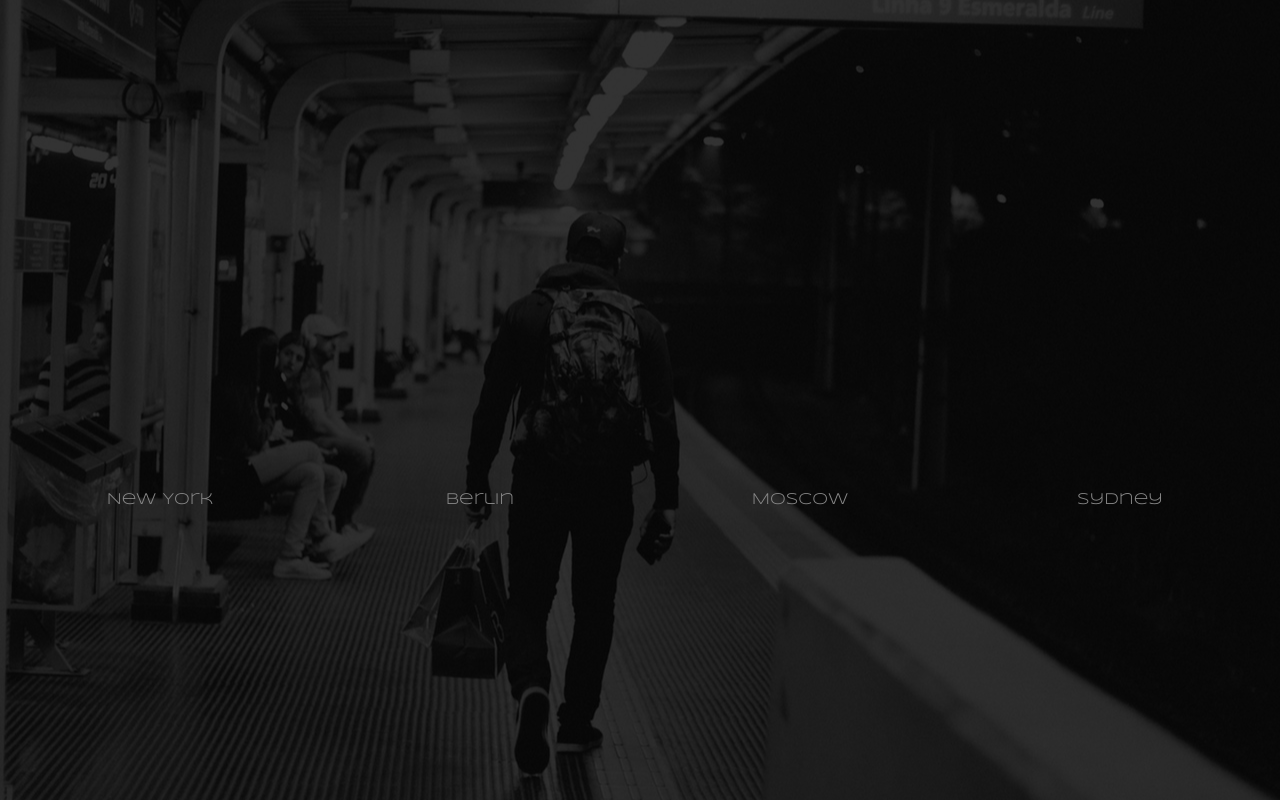
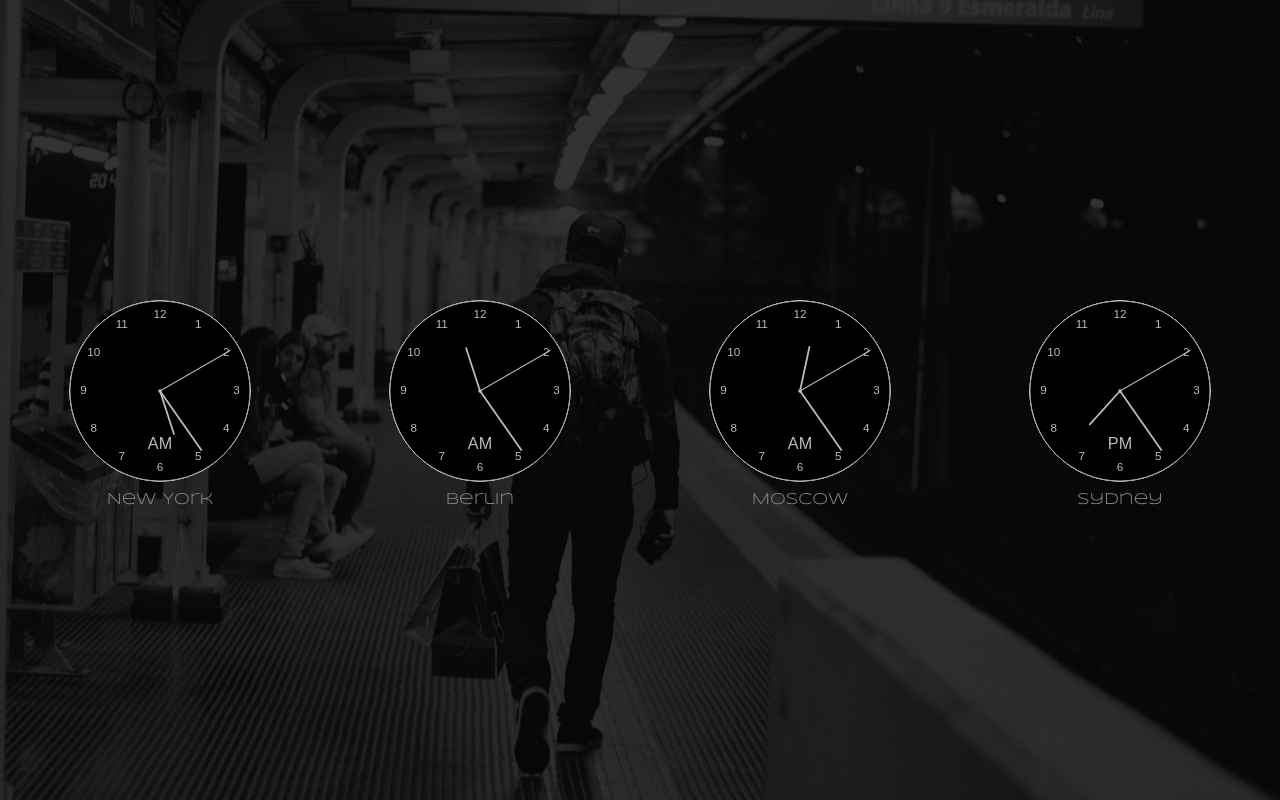
Before and after one commit to clickad/world-time-widget, a plain HTML site: page src/index.html in a window 1280 px wide. Drawn offline with nearby package versions, Linux system fonts and the light colour scheme.

Commit message:
code cleanup und organization

```diff
--- a/src/css/style.css
+++ b/src/css/style.css
@@ -20,6 +20,7 @@ a, a:visited, a:hover{
   -webkit-flex-direction: column;
   align-items: center;
   justify-content: center;
+  background: rgb(0,0,0);
   background: rgba(0,0,0,0.8);
 }
 
@@ -47,6 +48,6 @@ a, a:visited, a:hover{
 /*IE fix*/
 @media all and (-ms-high-contrast: none), (-ms-high-contrast: active) {
   .wrapper{
-    padding: 18% 0px;
+    padding: 18% 0;
   }
 }
--- a/src/index.html
+++ b/src/index.html
@@ -4,21 +4,17 @@
     <title>World Times</title>
     <meta name="viewport" content="width=device-width, initial-scale=1">
     <meta charset="UTF-8">
-
     <link href='https://fonts.googleapis.com/css?family=Syncopate' rel='stylesheet'>
-
     <link rel="stylesheet" href="css/normalize.css">
     <link rel="stylesheet" href="css/style.css">
-
-    <script src = "js/script.js"></script>
+    <script src = "js/app.js"></script>
 
   </head>
   <body>
     <div class = "container">
-
       <div class = "wrapper">
 
-	<div class = "canvas__wrapper">
+        <div class = "canvas__wrapper">
           <canvas id = "new-york" width="200" height="200"></canvas>
           <div class = "time-city">New York</div>
         </div>
@@ -39,7 +35,6 @@
         </div>
 
       </div>
-
     </div>
   </body>
 </html>
--- /dev/null
+++ b/src/js/app.js
@@ -0,0 +1,137 @@
+(function(){
+  'use stric';
+  window.onload =  function(){
+
+    //Crate canvas constructor
+    function getCanvas(city, timeOffset){
+      this.canvas = document.getElementById(city);
+      this.timeOffset = timeOffset;
+      this.ctx = this.canvas.getContext("2d"),
+      this.radius =  this.canvas.height / 2,
+      this.transl = function(){
+        this.ctx.translate(this.radius, this.radius);
+        this.radius = this.radius * 0.90; //Changes this to adjust clock size
+      };
+    }
+
+    //New York time
+    var ny = new getCanvas('new-york', -4);
+    ny.transl();
+    setInterval(timeNewYork, 1000);
+
+    function timeNewYork() {
+      drawFace(ny.ctx, ny.radius, ny.timeOffset);
+      drawNumbers(ny.ctx, ny.radius, ny.timeOffset);
+      drawTime(ny.ctx, ny.radius, ny.timeOffset);
+    }
+
+    //Berlin time
+    var br = new getCanvas('berlin', 2);
+    br.transl();
+    setInterval(timeBerlin, 1000);
+
+    function timeBerlin() {
+      drawFace(br.ctx, br.radius, br.timeOffset);
+      drawNumbers(br.ctx, br.radius, br.timeOffset);
+      drawTime(br.ctx, br.radius, br.timeOffset);
+    }
+
+    //Moscow time
+    var mc = new getCanvas('moscow', 3);
+    mc.transl();
+    setInterval(timeMoscow, 1000);
+
+    function timeMoscow() {
+      drawFace(mc.ctx, mc.radius, mc.timeOffset);
+      drawNumbers(mc.ctx, mc.radius, mc.timeOffset);
+      drawTime(mc.ctx, mc.radius, mc.timeOffset);
+    }
+
+    //Sydney time
+    var sd = new getCanvas('sydney', 10);
+    sd.transl();
+    setInterval(timeSydney, 1000);
+
+    function timeSydney() {
+      drawFace(sd.ctx, sd.radius, sd.timeOffset);
+      drawNumbers(sd.ctx, sd.radius, sd.timeOffset);
+      drawTime(sd.ctx, sd.radius, sd.timeOffset);
+    }
+
+    //Draw circle
+    function drawFace(ctx, radius, city) {
+      ctx.beginPath();
+      ctx.arc(0, 0, radius, 0, 2*Math.PI);
+      ctx.fillStyle = 'black';
+      ctx.fill();
+      ctx.strokeStyle = '#bbb';
+      ctx.lineWidth = 0;
+      ctx.stroke();
+      ctx.beginPath();
+      ctx.arc(0, 0, radius*0.02, 0, 2*Math.PI);
+      ctx.fillStyle = '#bbb';
+      ctx.fill();
+    }
+
+    //Draw numbers
+    function drawNumbers(ctx, radius, city) {
+      var ang;
+      var num;
+      ctx.font = radius*0.13 + "px arial";
+      ctx.textBaseline="middle";
+      ctx.textAlign="center";
+
+      for(num = 1; num < 13; num++){
+        ang = num * Math.PI / 6;
+        ctx.rotate(ang);
+        ctx.translate(0, -radius*0.85);
+        ctx.rotate(-ang);
+        ctx.fillText(num.toString(), 0, 0);
+        ctx.rotate(ang);
+        ctx.translate(0, radius*0.85);
+        ctx.rotate(-ang);
+      }
+    }
+
+    //Draw time animation
+    function drawTime(ctx, radius, city){
+      var time = city;
+      var now  = new Date(new Date().getTime() + new Date().getTimezoneOffset() * 60000 + time * 3600 * 1000);
+      var hour = now.getHours();
+      var minute = now.getMinutes();
+      var second = now.getSeconds();
+      var mid ='';
+
+      hour > 12 ? mid = 'PM' : mid = 'AM';
+      ctx.font = radius*0.18 + "px arial";
+      ctx.fillText(mid.toString(), 0, radius*0.60);
+
+      //hour
+      hour=hour%12;
+      hour=(hour*Math.PI/6)+
+        (minute*Math.PI/(6*60))+
+        (second*Math.PI/(360*60));
+      drawHand(ctx, hour, radius*0.5, radius*0.02, city);
+
+      //minute
+      minute=(minute*Math.PI/30)+(second*Math.PI/(30*60));
+      drawHand(ctx, minute, radius*0.8, radius*0.02, city);
+
+      // second
+      second=(second*Math.PI/30);
+      drawHand(ctx, second, radius*0.9, radius*0.01), city;
+    }
+
+    //Draw hands
+    function drawHand(ctx, pos, length, width, city) {
+      ctx.beginPath();
+      ctx.lineWidth = width;
+      ctx.lineCap = "round";
+      ctx.moveTo(0,0);
+      ctx.rotate(pos);
+      ctx.lineTo(0, -length);
+      ctx.stroke();
+      ctx.rotate(-pos);
+    }
+  };
+})();
```
